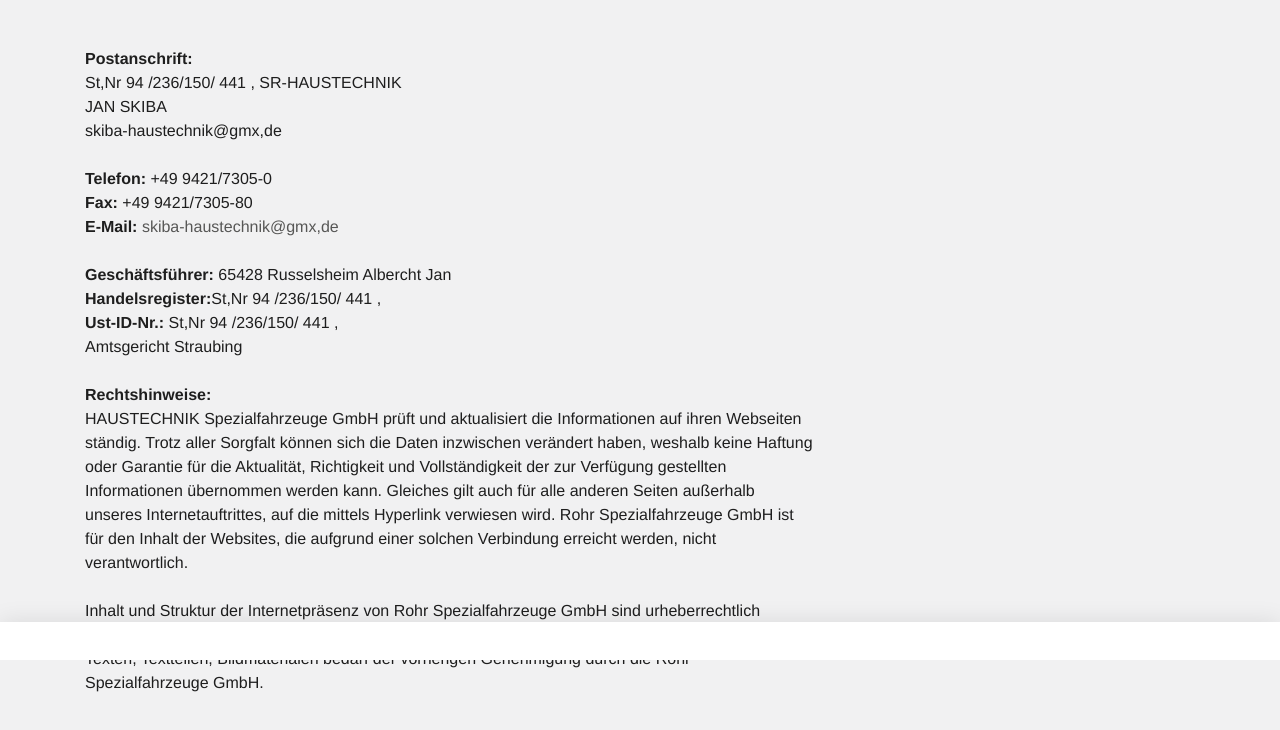
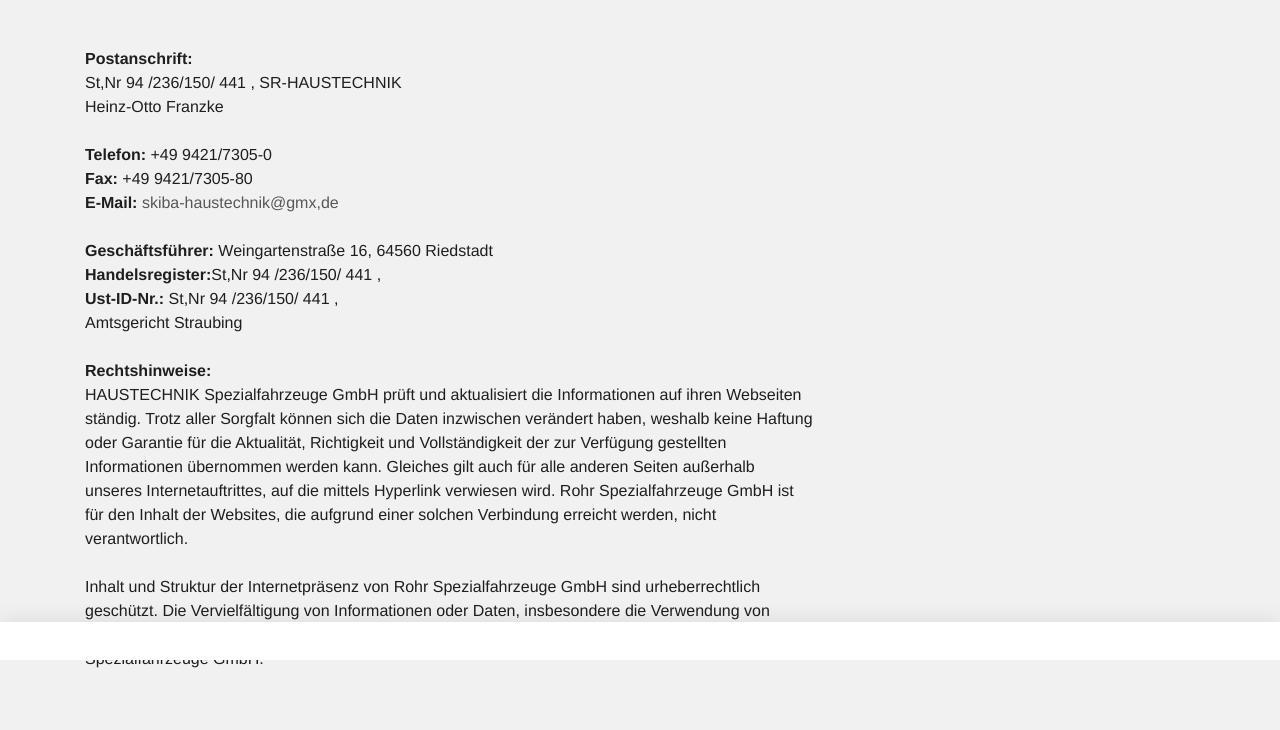
Before and after one commit to Hessen-rohr/rohrreinigung-Franzke, a plain HTML site: page impressum.html in a window 1280 px wide. Shown: the part 140-870 px from the top of the page. Drawn offline with Linux system fonts and the light colour scheme; a script that the page names is missing.

Commit message:
Update impressum.html

```diff
--- a/impressum.html
+++ b/impressum.html
@@ -27,7 +27,7 @@ class="ie9"><![endif]--><!--[if (gt IE 9)|!(IE)]><!--><body><!--<![endif]-->
   <a href="index.html">startseite</a>
 
   Impressum</h2></div></div></div></div><div class="container slot-two-columns"><div class="row"><div class="col-xs-12 col-md-8">
-<a id="c8"></a><div class="content-text m-b-1"><div class="row"><div class="col-sm-12"><p class="bodytext"><strong>Postanschrift:</strong><br> St,Nr 94 /236/150/ 441 , SR-HAUSTECHNIK <br> JAN SKIBA<br> skiba-haustechnik@gmx,de</p><p class="bodytext">&nbsp;</p><p class="bodytext"><strong>Telefon:</strong> +49 9421/7305-0<br> <strong>Fax:</strong> +49 9421/7305-80<br> <strong>E-Mail:</strong> <a href="mailto:info@rohr-spezialfahrzeuge.com">skiba-haustechnik@gmx,de</a></p><p class="bodytext">&nbsp;</p><p class="bodytext"><strong>Geschäftsführer:</strong>  65428 Russelsheim Albercht Jan
+<a id="c8"></a><div class="content-text m-b-1"><div class="row"><div class="col-sm-12"><p class="bodytext"><strong>Postanschrift:</strong><br> St,Nr 94 /236/150/ 441 , SR-HAUSTECHNIK <br> Heinz-Otto Franzke<br>  </p><p class="bodytext">&nbsp;</p><p class="bodytext"><strong>Telefon:</strong> +49 9421/7305-0<br> <strong>Fax:</strong> +49 9421/7305-80<br> <strong>E-Mail:</strong> <a href="mailto:info@rohr-spezialfahrzeuge.com">skiba-haustechnik@gmx,de</a></p><p class="bodytext">&nbsp;</p><p class="bodytext"><strong>Geschäftsführer:</strong>  Weingartenstraße 16, 64560 Riedstadt
 
 
 
```
